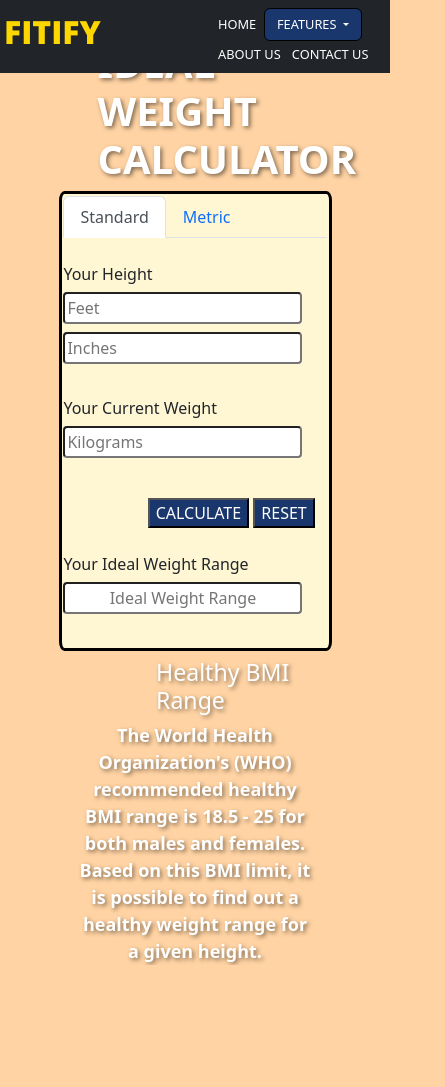
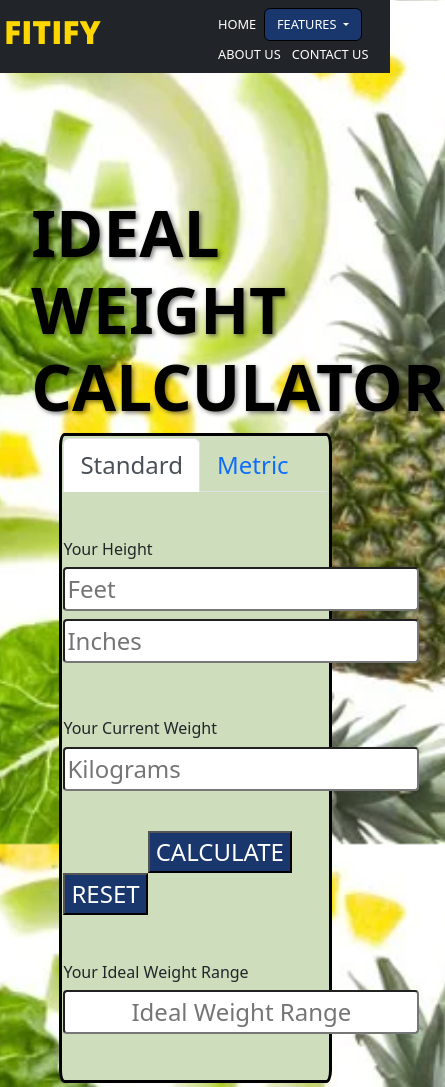
Before and after one commit to chayansurana3/FITIFY-Fitness-Tracker, a website built with webpack: page public/goal.html in a window 390 px wide. Shown: the top 1087 px of the page, 445 px wide, since content can reach past the window. Before the commit the page ends 965 px from the top, so only its background shows below. Built offline with nearby package versions, Linux system fonts and the light colour scheme; a script that the page names is missing; a web font is replaced by a local one.

Commit message:
commit new background images

```diff
--- a/public/bmiCSS.css
+++ b/public/bmiCSS.css
@@ -1,5 +1,8 @@
 body {
-    background-color: #5C469C;
+    background-image: url(./scale.avif);
+    background-size: cover;
+    background-repeat: no-repeat;
+    background-attachment: fixed;
 }
 
 a {
@@ -27,7 +30,7 @@ h6 {
 }
 
 p {
-    color: white;
+    color: black;
     text-align: center;
     font-size: 20px;
     letter-spacing: 0.5px;
@@ -35,8 +38,8 @@ p {
 }
 
 .calculator {
-    background-color: #D4ADFC;
-    margin: 5% 30% 0% 30%;
+    background-color: #FAF1E4;
+    margin: 4% 30% 0% 30%;
     border-radius: 2%;
     border-color: black;
     border-style: solid;
@@ -125,17 +128,20 @@ input {
     }
 
     h1 {
-        font-size: 2.5rem;
-        margin: 10% 5% 2% 33%;
+        font-size: 4rem;
+        margin: 20% 20% 2% 25%;
     }
 
     .calculator {
         width: 70%;
         margin: 1% 2% 0% 15%;
+        font-size: 1.5rem;
     }
 
     p {
-        font-size: large;
+        font-size: 2rem;
+        color: black;
+        font-weight: bolder;
     }
 }
 
--- a/public/caloriesCSS.css
+++ b/public/caloriesCSS.css
@@ -1,6 +1,9 @@
 body {
     text-align: center;
-    background-color: #5F264A;
+    background-image: url(./salad.jpg);
+    background-size: cover;
+    background-repeat: no-repeat;
+    background-attachment: fixed;
 }
 
 h1 {
@@ -9,7 +12,7 @@ h1 {
 }
 
 h2 {
-    color: white;
+    color: black;
     font-family: 'Open Sans', sans-serif;
 }
 
@@ -31,7 +34,7 @@ a:hover{
 }
 
 p {
-    color: white;
+    color: black;
     text-align: right;
     margin-top: 8%;
     margin-right: 1%;
@@ -62,7 +65,7 @@ p {
 }
 
 .tracker {
-    background-color: #E893CF;
+    background-color: white;
     margin: 5% 25% 0% 30%;
     width: 40%;
     border-radius: 2%;
@@ -103,7 +106,7 @@ label {
 }
 
 .tracked {
-    background-color: #E7CBCB;
+    background-color: white;
     margin: 4% 5% 0% 10%;
     width: 80%;
     padding: 0%;
@@ -181,8 +184,8 @@ label {
     }
 
     .tracker {
-        width: 60%;
-        margin: 10% 5% 1% 20%;
+        width: 70%;
+        margin: 50% 15% 1% 15%;
     }
 
     .tracked {
--- a/public/goalCSS.css
+++ b/public/goalCSS.css
@@ -1,5 +1,9 @@
 body {
     background-color: #FFD3A3;
+    background-image: url(./healthyFood.webp);
+    background-size: cover;
+    background-repeat: no-repeat;
+    background-attachment: fixed;
 }
 
 a {
@@ -13,7 +17,7 @@ h1 {
     margin-top: 8%;
     font-size: 3em;
     font-weight: bold;
-    color: white;
+    color: black;
     text-shadow: 2px 2px 4px rgba(0, 0, 0, 0.5);
 }
 
@@ -42,7 +46,7 @@ h6 {
 }
 
 .calculator {
-    background-color: #FFF7D4;
+    background-color: #CEDEBD;
     margin: 2% 30% 0% 30%;
     border-radius: 2%;
     border-color: black;
@@ -145,21 +149,27 @@ input {
     }
 
     h1 {
-        font-size: 2.5rem;
-        margin: 10% 5% 2% 25%;
+        font-size: 4rem;
+        margin: 50% 5% 2% 8%;
     }
 
     .calculator {
         width: 70%;
-        margin: 1% 2% 0% 15%;
+        margin: 2% 2% 0% 15%;
+        font-size: 1.5rem;
     }
 
     h3 {
+        font-size: 2rem;
+        font-weight: bolder;
+        color: black;
         margin: 2% 20% 2% 40%;
     }
 
     p {
-        font-size: large;
+        font-size: 2rem;
+        font-weight: bolder;
+        color: black;
     }
 }
 
--- a/public/recipeCSS.css
+++ b/public/recipeCSS.css
@@ -1,6 +1,9 @@
 body {
     text-align: center;
-    background-color: #FFB7B7;
+    background-image: url(./re.avif);
+    background-size: cover;
+    background-repeat: no-repeat;
+    background-attachment: fixed;
 }
 
 h1 {
@@ -10,7 +13,7 @@ h1 {
 
 h2{
     margin-bottom: 15%;
-    color: lightseagreen;
+    color: red;
     font-weight: bolder;
 }
 
@@ -144,6 +147,113 @@ p {
     font-weight: bolder;
 }
 
+@media screen and (max-width: 1000px) {
+    h1 {
+        font-size: 2rem;
+    }
+
+    .search-box{
+        margin: 50% 25% 0% 25%;
+        width: 50%;
+    }
+
+    .nav-brand {
+        margin: 0%;
+    }
+
+    a {
+        margin: 2%;
+        font-size: 90%;
+    }
+
+    .nav-links {
+        margin: 0%;
+        width: 50%;
+    }
+
+    .btn {
+        font-size: 90%;
+    }
+
+    p {
+        margin: 8% 2% 2% 3%;
+        font-size: 80%;
+    }
+
+    .w-220px {
+        width: 200px;
+    }
+}
+
+@media screen and (min-width: 1001px) and (max-width: 1200px) {
+    h1 {
+        font-size: 2rem;
+    }
+
+    .nav-brand {
+        margin: 0%;
+    }
+
+    a {
+        margin: 2%;
+        font-size: 90%;
+    }
+
+    .nav-links {
+        margin: 0%;
+        width: 50%;
+    }
+
+    .btn {
+        font-size: 90%;
+    }
+
+    p {
+        margin: 6% 2% 2% 3%;
+        font-size: 80%;
+    }
+
+
+    .w-220px {
+        width: 200px;
+    }
+}
+
+@media screen and (min-width: 1800px) and (max-width: 2600px) {
+    h1 {
+        font-size: 4rem;
+    }
+
+    .nav-brand {
+        margin: 0%;
+    }
+
+    a {
+        margin: 4%;
+        font-size: 2rem;
+    }
+
+    .nav-links {
+        margin: 4%;
+        width: 50%;
+    }
+
+    .btn {
+        font-size: 1.5rem;
+        width: 20%;
+        height: 50px;
+    }
+
+    p {
+        margin: 14% 2% 2% 3%;
+        font-size: 2rem;
+    }
+
+    .w-220px {
+        width: 400px;
+    }
+}
+
 @keyframes rainbow {
     0% { color: red; }
     14% { color: orange; }
```
Also changed, not shown: public/bmi.jpg (added), public/healthyFood.webp (added), public/re.avif (added), public/salad.jpg (added), public/scale.avif (added), 1 other file.
